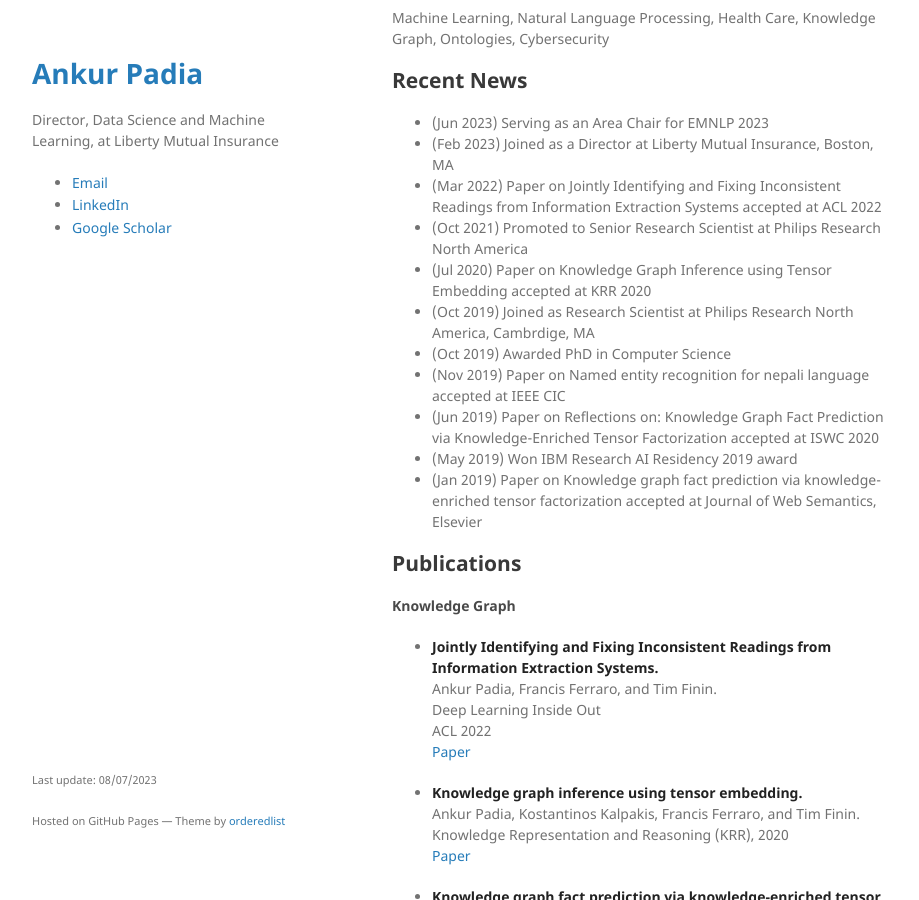
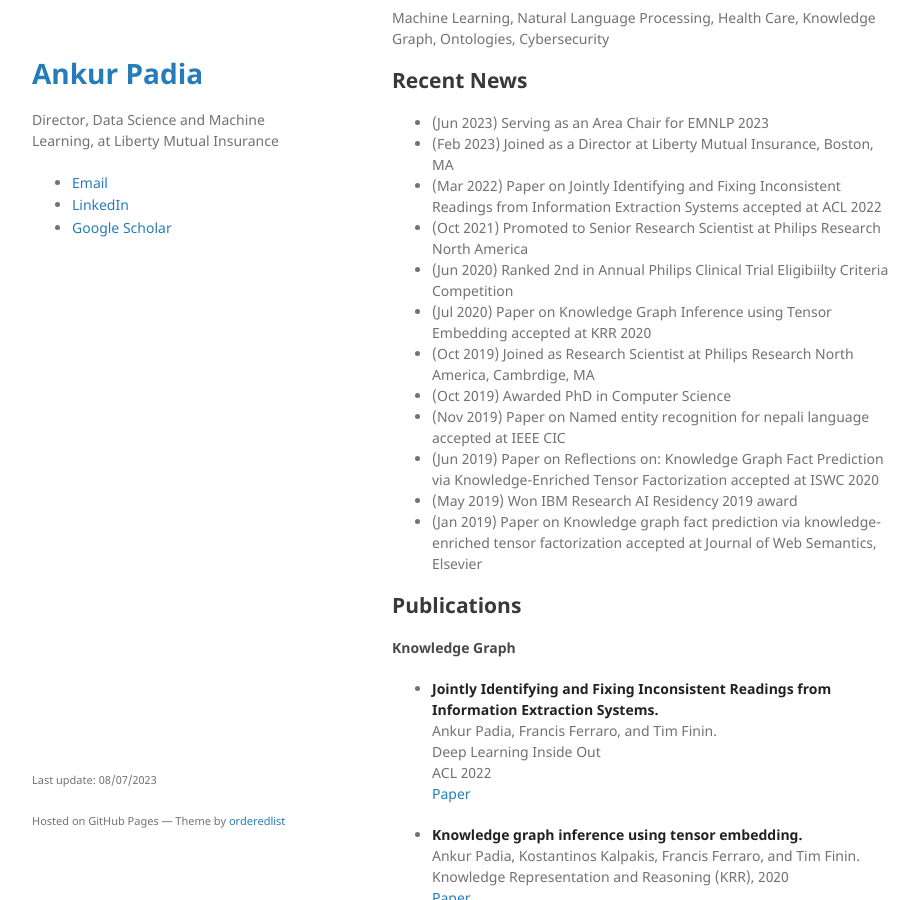
Before and after one commit to padiaankur/padiaankur.github.io, a Jekyll site: the page built from index.md, in a window 1280 px wide and 900 px high, scrolled down 428 px. Shown: the whole window, without its empty margins (178-1097 px from the left). Built offline with Jekyll 4.4.1, drawn with Linux system fonts in a browser that asks for light colours.

Commit message:
Update index.md

```diff
--- a/index.md
+++ b/index.md
@@ -18,6 +18,7 @@ Machine Learning, Natural Language Processing, Health Care, Knowledge Graph, Ont
 * (Feb 2023) Joined as a Director at Liberty Mutual Insurance, Boston, MA<br />
 * (Mar 2022) Paper on Jointly Identifying and Fixing Inconsistent Readings from Information Extraction Systems accepted at ACL 2022<br />
 * (Oct 2021) Promoted to Senior Research Scientist at Philips Research North America<br />
+* (Jun 2020) Ranked 2nd in Annual Philips Clinical Trial Eligibiilty Criteria Competition<br />
 * (Jul 2020) Paper on Knowledge Graph Inference using Tensor Embedding accepted at KRR 2020<br />
 * (Oct 2019) Joined as Research Scientist at Philips Research North America, Cambrdige, MA<br />
 * (Oct 2019) Awarded PhD in Computer Science <br />
```
